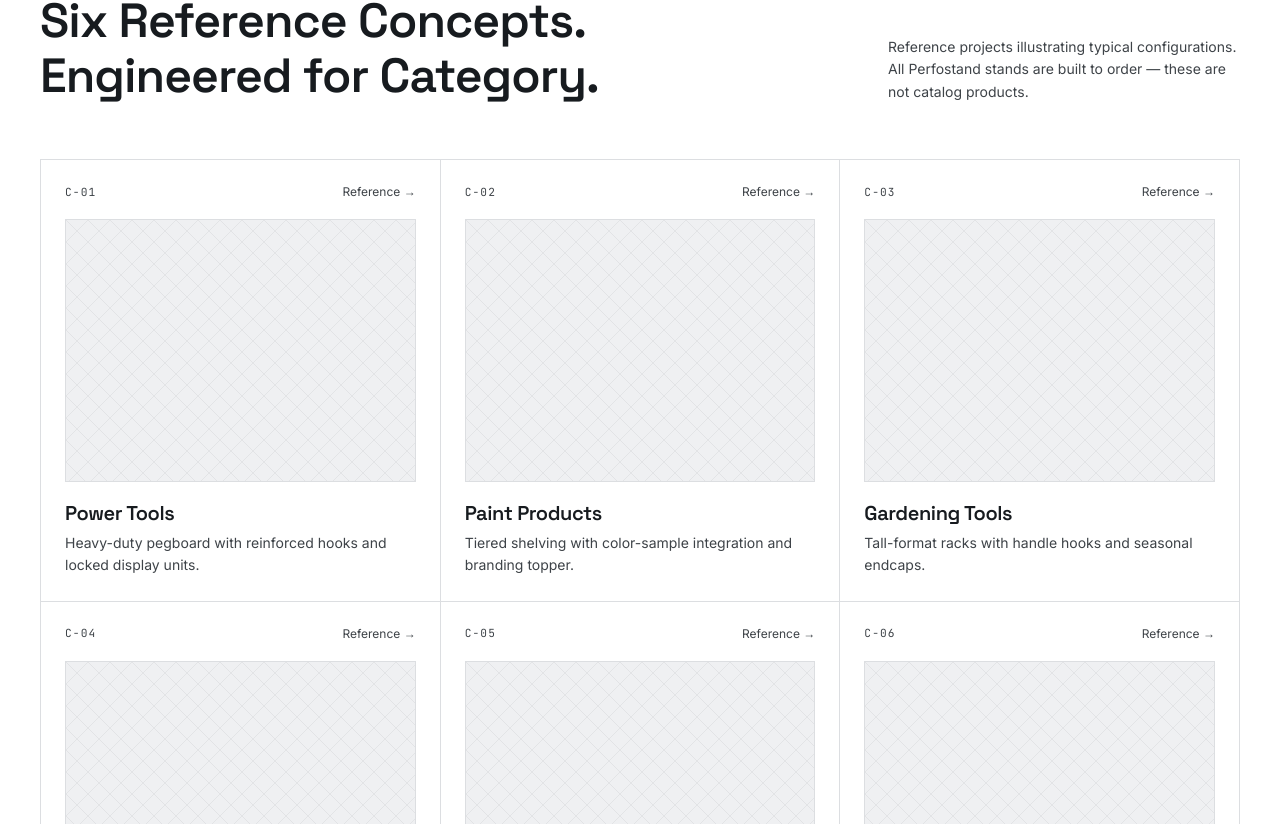
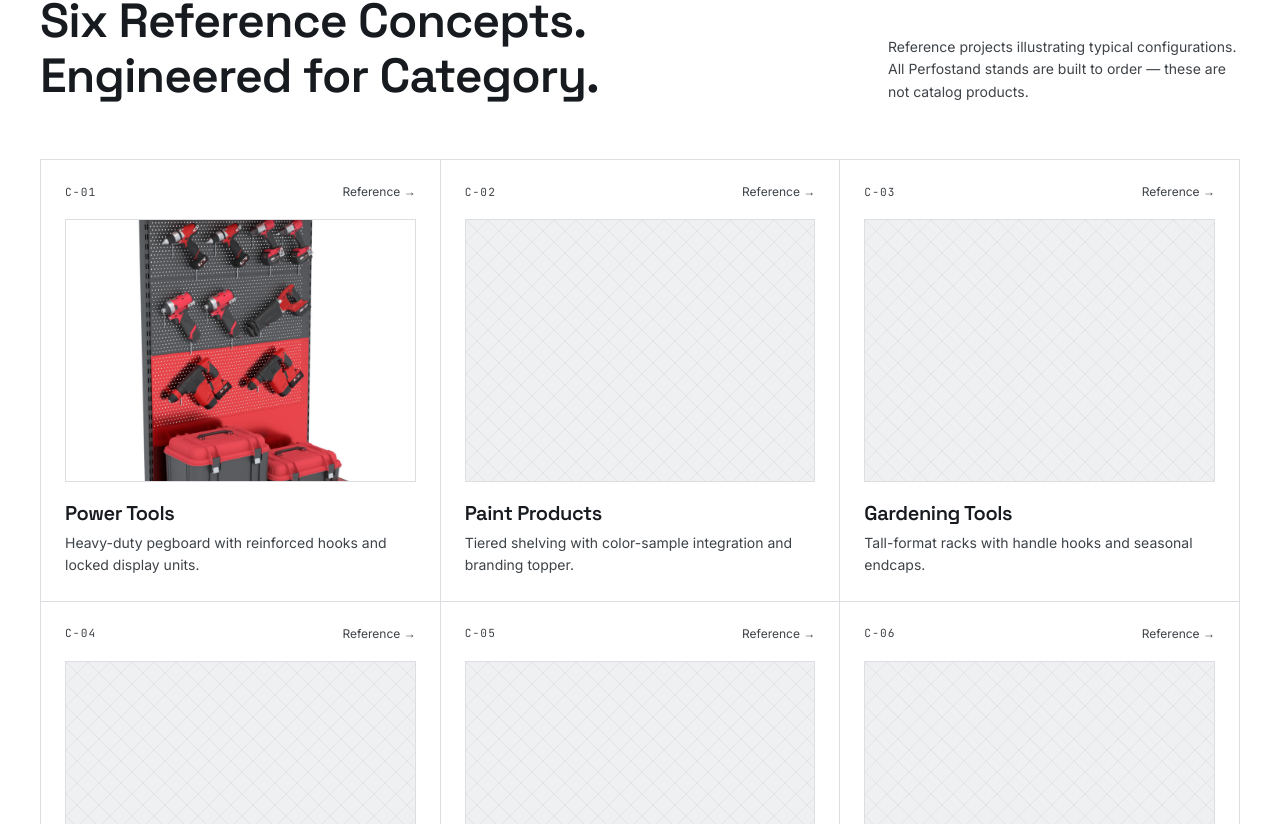
Before and after one commit to NouveauVosem/perfostand.com, a React (Vite) app in the folder frontend/: page / in a window 1280 px wide. Shown: the part 1576-2400 px from the top of the page. Built offline with nearby package versions, Linux system fonts and the light colour scheme.

Commit message:
adding image

```diff
--- a/frontend/src/pages/Home/sections/Concepts/Concepts.jsx
+++ b/frontend/src/pages/Home/sections/Concepts/Concepts.jsx
@@ -1,7 +1,8 @@
+import imgC01 from '../../../../assets/concepts/concept-c01.jpg'
 import styles from './Concepts.module.scss'
 
 const CONCEPTS = [
-  { tag: 'C-01', title: 'Power Tools',         desc: 'Heavy-duty pegboard with reinforced hooks and locked display units.' },
+  { tag: 'C-01', title: 'Power Tools',         desc: 'Heavy-duty pegboard with reinforced hooks and locked display units.', img: imgC01 },
   { tag: 'C-02', title: 'Paint Products',       desc: 'Tiered shelving with color-sample integration and branding topper.' },
   { tag: 'C-03', title: 'Gardening Tools',      desc: 'Tall-format racks with handle hooks and seasonal endcaps.' },
   { tag: 'C-04', title: 'Batteries & Power',    desc: 'Compact counter units with secure dispensers and POS branding.' },
@@ -33,7 +34,10 @@
                 <span className="num-badge">{c.tag}</span>
                 <span className={styles.cardRef}>Reference →</span>
               </div>
-              <div className={`placeholder-surface ${styles.cardImage}`} />
+              {c.img
+                ? <img src={c.img} alt={c.title} className={styles.cardImage} />
+                : <div className={`placeholder-surface ${styles.cardImage}`} />
+              }
               <h3 className={styles.cardTitle}>{c.title}</h3>
               <p className={styles.cardDesc}>{c.desc}</p>
             </article>
--- a/frontend/src/pages/Home/sections/Concepts/Concepts.module.scss
+++ b/frontend/src/pages/Home/sections/Concepts/Concepts.module.scss
@@ -72,6 +72,7 @@
   aspect-ratio: 4 / 3;
   width: 100%;
   border: 1px solid var(--color-rule);
+  object-fit: cover;
 }
 
 .cardTitle {
```
Also changed, not shown: frontend/src/assets/concepts/concept-c01.jpg (added), 1 other file (tests, documents, lock files or other folders).
